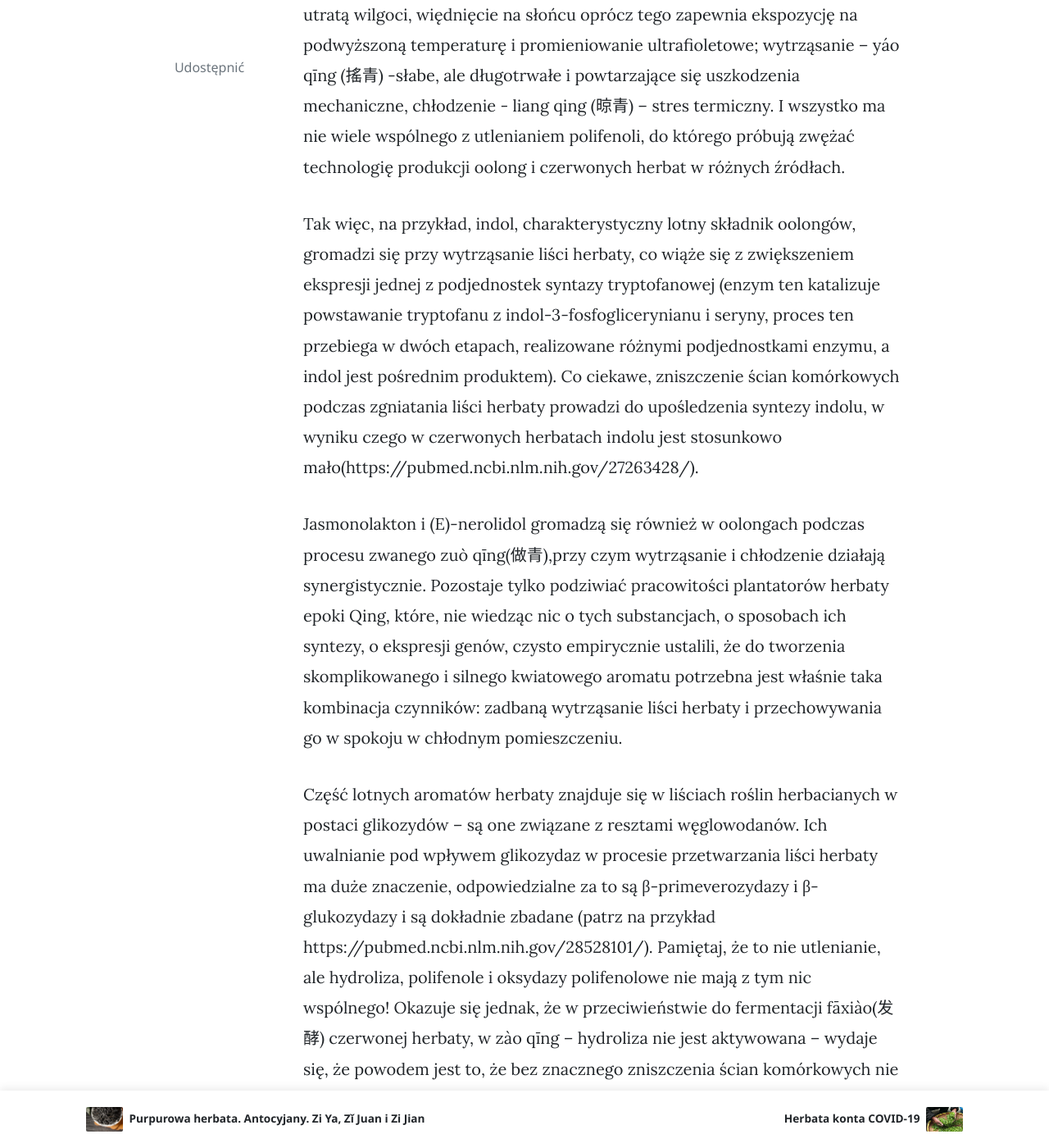
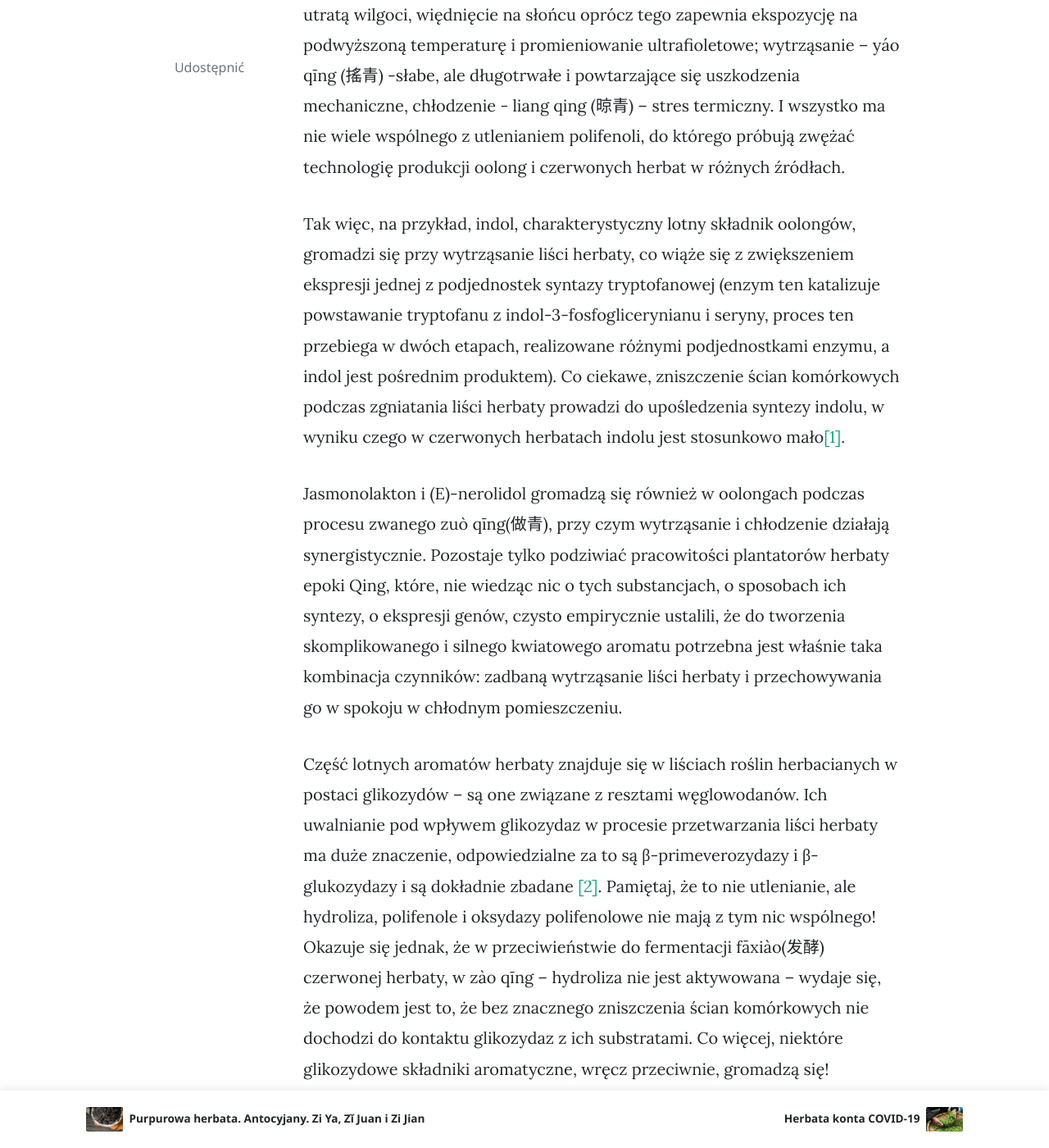
Before and after one commit to asiomchen/asiomchen.github.io, a Jekyll site: the page built from _posts/2020-10-25-o-biochemicznych-podstawach-produkcji oolong-kwas-jasmonowy.md, in a window 1280 px wide and 1400 px high, scrolled down 1022 px. Shown: the whole window at 82% size. Built offline with Jekyll 4.4.1, drawn with Linux system fonts in a browser that asks for light colours; nearby versions of some CDN libraries; comment, search, counter and statistics services are not loaded; some of the changed text lies outside the part shown.

Commit message:
Update 2020-10-25-o-biochemicznych-podstawach-produkcji oolong-kwas-jasmonowy.md

```diff
--- a/_posts/2020-10-25-o-biochemicznych-podstawach-produkcji oolong-kwas-jasmonowy.md
+++ b/_posts/2020-10-25-o-biochemicznych-podstawach-produkcji oolong-kwas-jasmonowy.md
@@ -8,11 +8,11 @@ Wiele roślin, w tym herbata, reaguje na różne niekorzystne zjawiska – uszko
 
 Te lotne alkohole, aldehydy, ketony itp. często mają przyjemny zapach. Wiele z nich przyczynia się do smaku i aromatu herbaty, szczególnie w przypadku herbat oolong i czerwonych. Szereg operacji technologicznych w przetwarzaniu liści herbaty ma na celu aktywację naturalnych mechanizmów obronnych poprzez modelowanie niektórych czynników stresowych. Weidiao - więdnięcie surowców herbacianych - prowadzi do stresu związanego z utratą wilgoci, więdnięcie na słońcu oprócz tego zapewnia ekspozycję na podwyższoną temperaturę i promieniowanie ultrafioletowe; wytrząsanie – yáo qīng (搖青) -słabe, ale długotrwałe i powtarzające się uszkodzenia mechaniczne, chłodzenie - liang qing (晾青) – stres termiczny. I wszystko ma nie wiele wspólnego z utlenianiem polifenoli, do którego próbują zwężać technologię produkcji oolong i czerwonych herbat w różnych źródłach.
 
-Tak więc, na przykład, indol, charakterystyczny lotny składnik oolongów, gromadzi się przy  wytrząsanie liści herbaty, co wiąże się z zwiększeniem ekspresji jednej z podjednostek syntazy tryptofanowej (enzym ten katalizuje powstawanie tryptofanu z indol-3-fosfoglicerynianu i seryny, proces ten przebiega w dwóch etapach, realizowane różnymi podjednostkami enzymu, a indol jest pośrednim produktem). Co ciekawe, zniszczenie ścian komórkowych podczas zgniatania liści herbaty prowadzi do upośledzenia syntezy indolu, w wyniku czego w czerwonych herbatach indolu jest stosunkowo mało(https://pubmed.ncbi.nlm.nih.gov/27263428/).
+Tak więc, na przykład, indol, charakterystyczny lotny składnik oolongów, gromadzi się przy  wytrząsanie liści herbaty, co wiąże się z zwiększeniem ekspresji jednej z podjednostek syntazy tryptofanowej (enzym ten katalizuje powstawanie tryptofanu z indol-3-fosfoglicerynianu i seryny, proces ten przebiega w dwóch etapach, realizowane różnymi podjednostkami enzymu, a indol jest pośrednim produktem). Co ciekawe, zniszczenie ścian komórkowych podczas zgniatania liści herbaty prowadzi do upośledzenia syntezy indolu, w wyniku czego w czerwonych herbatach indolu jest stosunkowo mało[[1]](https://pubmed.ncbi.nlm.nih.gov/27263428/).
 
-Jasmonolakton i (E)-nerolidol gromadzą się również w oolongach podczas procesu zwanego zuò qīng(做青),przy czym wytrząsanie i chłodzenie działają synergistycznie. Pozostaje tylko podziwiać pracowitości plantatorów herbaty epoki Qing, które, nie wiedząc nic o tych substancjach, o sposobach ich syntezy, o ekspresji genów, czysto empirycznie ustalili, że do tworzenia skomplikowanego i silnego kwiatowego aromatu potrzebna jest właśnie taka kombinacja czynników: zadbaną wytrząsanie liści herbaty i przechowywania go w spokoju w chłodnym pomieszczeniu.
+Jasmonolakton i (E)-nerolidol gromadzą się również w oolongach podczas procesu zwanego zuò qīng(做青), przy czym wytrząsanie i chłodzenie działają synergistycznie. Pozostaje tylko podziwiać pracowitości plantatorów herbaty epoki Qing, które, nie wiedząc nic o tych substancjach, o sposobach ich syntezy, o ekspresji genów, czysto empirycznie ustalili, że do tworzenia skomplikowanego i silnego kwiatowego aromatu potrzebna jest właśnie taka kombinacja czynników: zadbaną wytrząsanie liści herbaty i przechowywania go w spokoju w chłodnym pomieszczeniu.
 
-Część lotnych aromatów herbaty znajduje się w liściach roślin herbacianych w postaci glikozydów – są one związane z resztami węglowodanów. Ich uwalnianie pod wpływem glikozydaz w procesie przetwarzania liści herbaty ma duże znaczenie, odpowiedzialne za to są β-primeverozydazy i β-glukozydazy i są dokładnie zbadane (patrz na przykład https://pubmed.ncbi.nlm.nih.gov/28528101/). Pamiętaj, że to nie utlenianie, ale hydroliza, polifenole i oksydazy polifenolowe nie mają z tym nic wspólnego! Okazuje się jednak, że w przeciwieństwie do fermentacji fāxiào(发酵) czerwonej herbaty, w zào qīng – hydroliza nie jest aktywowana – wydaje się, że powodem jest to, że bez znacznego zniszczenia ścian komórkowych nie dochodzi do kontaktu glikozydaz z ich substratami. Co więcej, niektóre glikozydowe składniki aromatyczne, wręcz przeciwnie, gromadzą się! Powtórzę to jeszcze raz: przetwarzanie oolong nie jest fermentacją podobną do fermentacji czerwonych herbat, tylko częściową, ale zupełnie innym procesem, w niektórych aspektach, jak widać, nawet odwrotnym.
+Część lotnych aromatów herbaty znajduje się w liściach roślin herbacianych w postaci glikozydów – są one związane z resztami węglowodanów. Ich uwalnianie pod wpływem glikozydaz w procesie przetwarzania liści herbaty ma duże znaczenie, odpowiedzialne za to są β-primeverozydazy i β-glukozydazy i są dokładnie zbadane [[2]](https://pubmed.ncbi.nlm.nih.gov/28528101/). Pamiętaj, że to nie utlenianie, ale hydroliza, polifenole i oksydazy polifenolowe nie mają z tym nic wspólnego! Okazuje się jednak, że w przeciwieństwie do fermentacji fāxiào(发酵) czerwonej herbaty, w zào qīng – hydroliza nie jest aktywowana – wydaje się, że powodem jest to, że bez znacznego zniszczenia ścian komórkowych nie dochodzi do kontaktu glikozydaz z ich substratami. Co więcej, niektóre glikozydowe składniki aromatyczne, wręcz przeciwnie, gromadzą się! Powtórzę to jeszcze raz: przetwarzanie oolong nie jest fermentacją podobną do fermentacji czerwonych herbat, tylko częściową, ale zupełnie innym procesem, w niektórych aspektach, jak widać, nawet odwrotnym.
 
 Ale w jaki sposób następuje zwiększona ekspresja genów, zwiększona aktywność enzymatyczna i wytwarzanie lotnych substancji aromatycznych? Jaki jest sygnał powodujący przegrupowanie szlaków metabolicznych? W końcu ani enzymy, ani ich geny same w sobie nie mogą "wyczuć", na przykład, uszkodzeń mechanicznych.
 
```
Also changed, not shown: other parts of _posts/2020-10-25-o-biochemicznych-podstawach-produkcji oolong-kwas-jasmonowy.md (+2 -2 lines).
